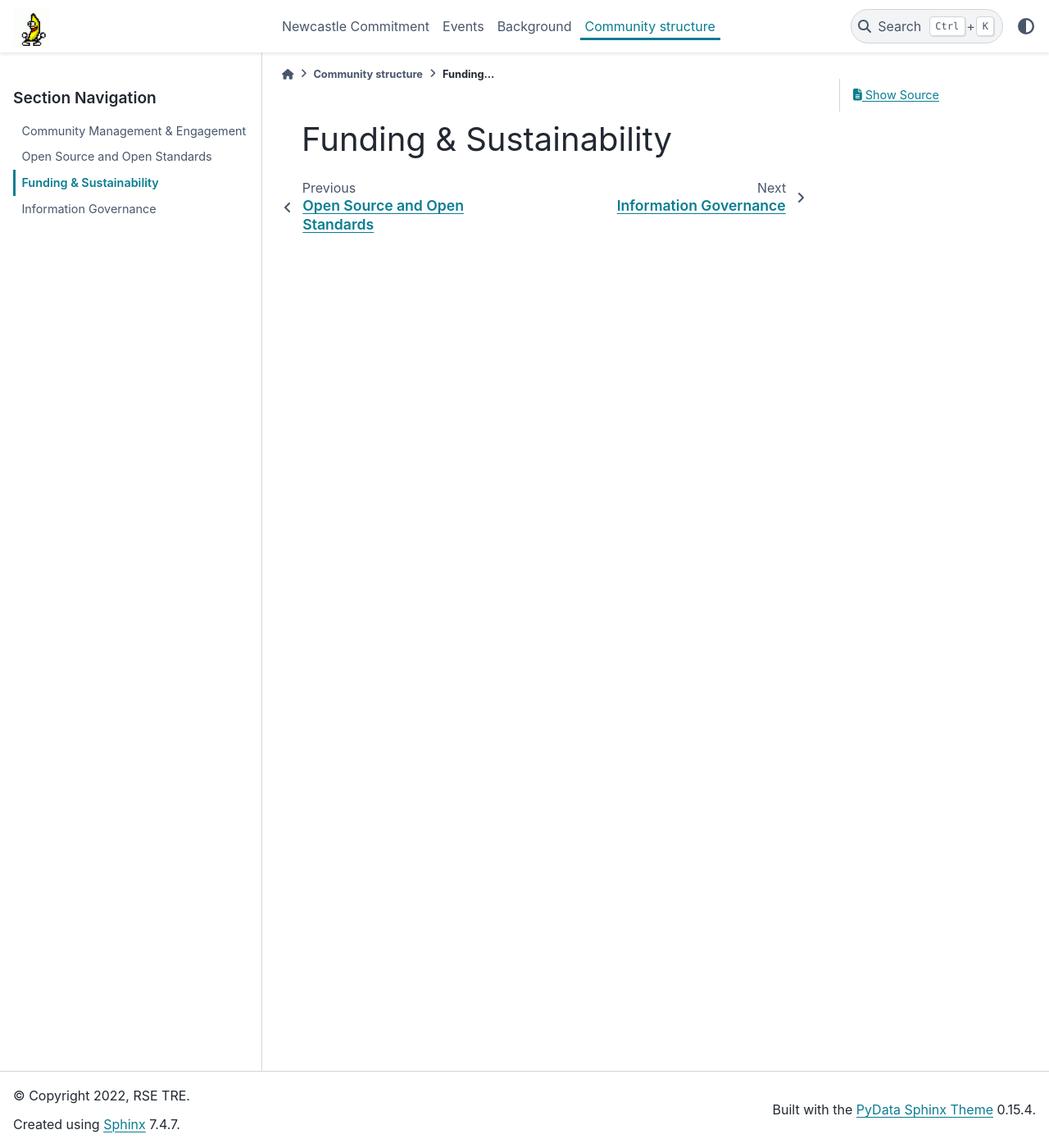
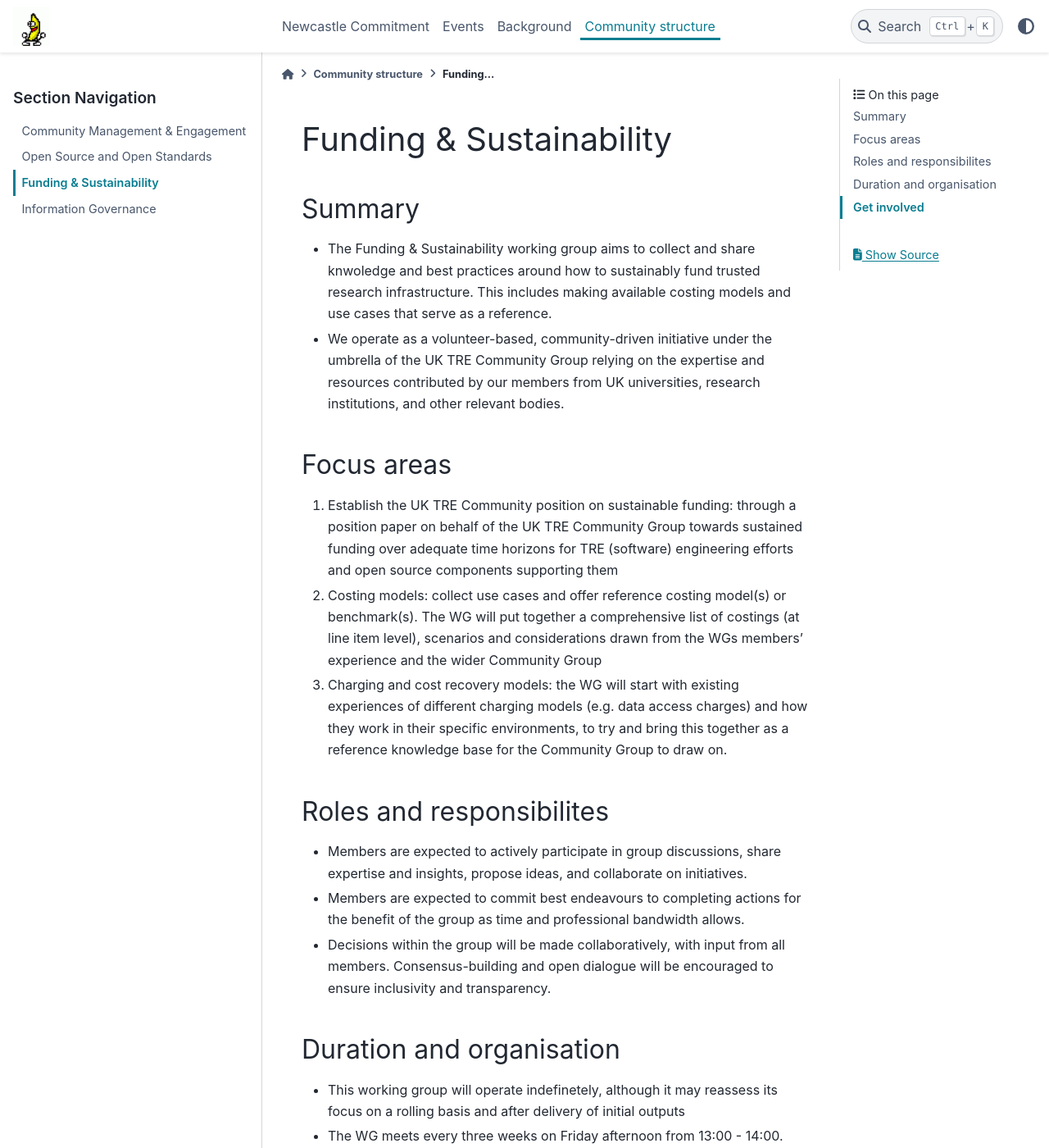
Before and after one commit to rse-tre/community, a Sphinx documentation site: the page built from docs/structure/funding-sustainability.md, in a window 1280 px wide and 1400 px high. Shown: the whole window at 82% size. Built offline with Sphinx 7.4.7 and the PyData theme 0.15.4, drawn with Linux system fonts in a browser that asks for light colours; some of the changed text lies outside the part shown.

Commit message:
Funding and Sustainability one pager

```diff
--- a/docs/structure/funding-sustainability.md
+++ b/docs/structure/funding-sustainability.md
@@ -1 +1,27 @@
 # Funding & Sustainability
+
+## Summary
+
+- The Funding & Sustainability working group aims to collect and share knwoledge and best practices around how to sustainably fund trusted research infrastructure. This includes making available costing models and use cases that serve as a reference.
+- We operate as a volunteer-based, community-driven initiative under the umbrella of the UK TRE Community Group relying on the expertise and resources contributed by our members from UK universities, research institutions, and other relevant bodies.
+
+## Focus areas
+
+1. Establish the UK TRE Community position on sustainable funding: through a position paper on behalf of the UK TRE Community Group towards sustained funding over adequate time horizons for TRE (software) engineering efforts and open source components supporting them
+2. Costing models: collect use cases and offer reference costing model(s) or benchmark(s). The WG will put together a comprehensive list of costings (at line item level), scenarios and considerations drawn from the WGs members' experience and the wider Community Group
+3. Charging and cost recovery models: the WG will start with existing experiences of different charging models (e.g. data access charges) and how they work in their specific environments, to try and bring this together as a reference knowledge base for the Community Group to draw on.
+
+## Roles and responsibilites
+
+- Members are expected to actively participate in group discussions, share expertise and insights, propose ideas, and collaborate on initiatives.
+- Members are expected to commit best endeavours to completing actions for the benefit of the group as time and professional bandwidth allows.
+- Decisions within the group will be made collaboratively, with input from all members. Consensus-building and open dialogue will be encouraged to ensure inclusivity and transparency.
+
+## Duration and organisation
+
+- This working group will operate indefinetely, although it may reassess its focus on a rolling basis and after delivery of initial outputs
+- The WG meets every three weeks on Friday afternoon from 13:00 - 14:00.
+
+## Get involved
+
+Email Fergus (Fergus.McDonald@dareuk.org.uk) if you would like to be part of this working group!
```
